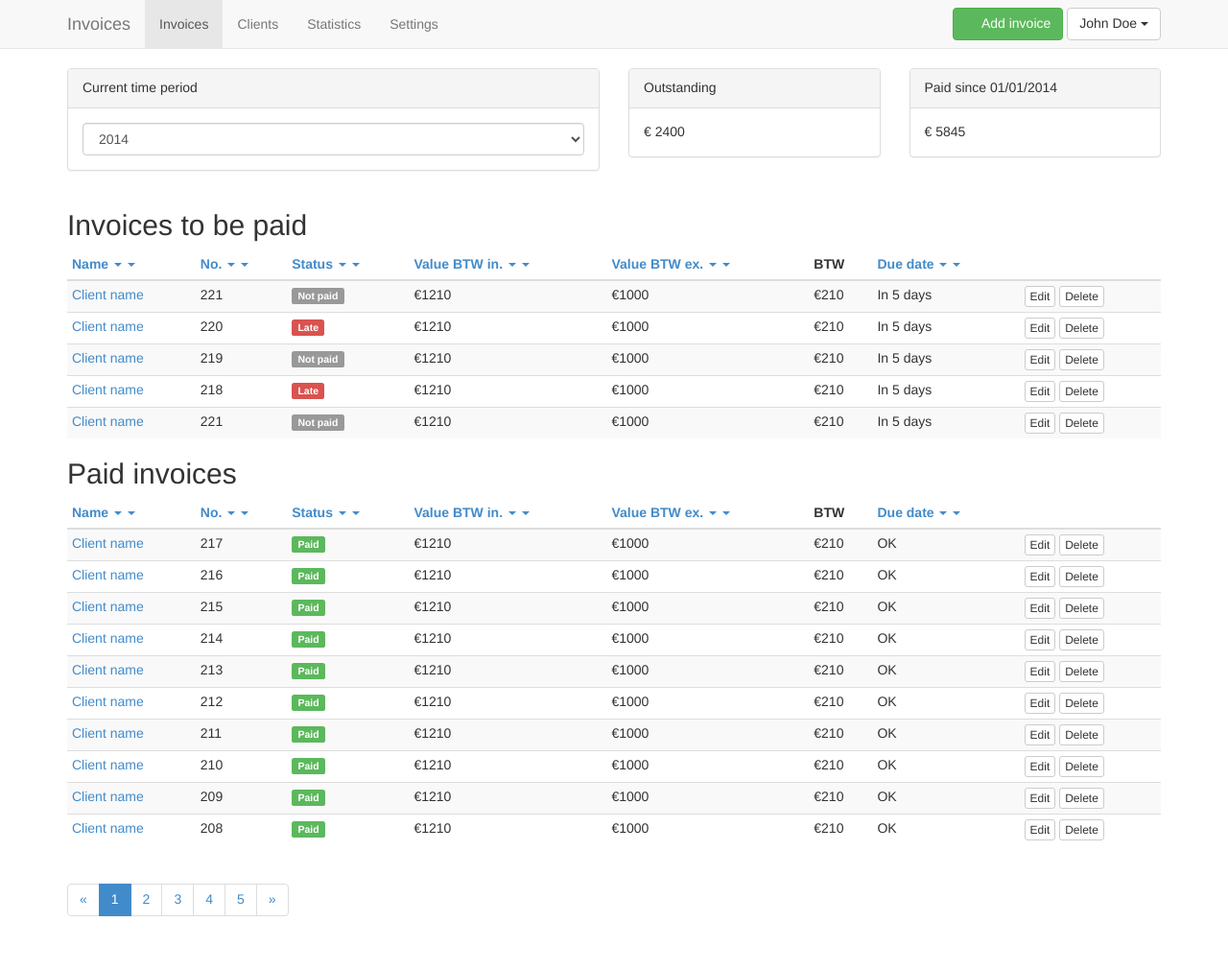
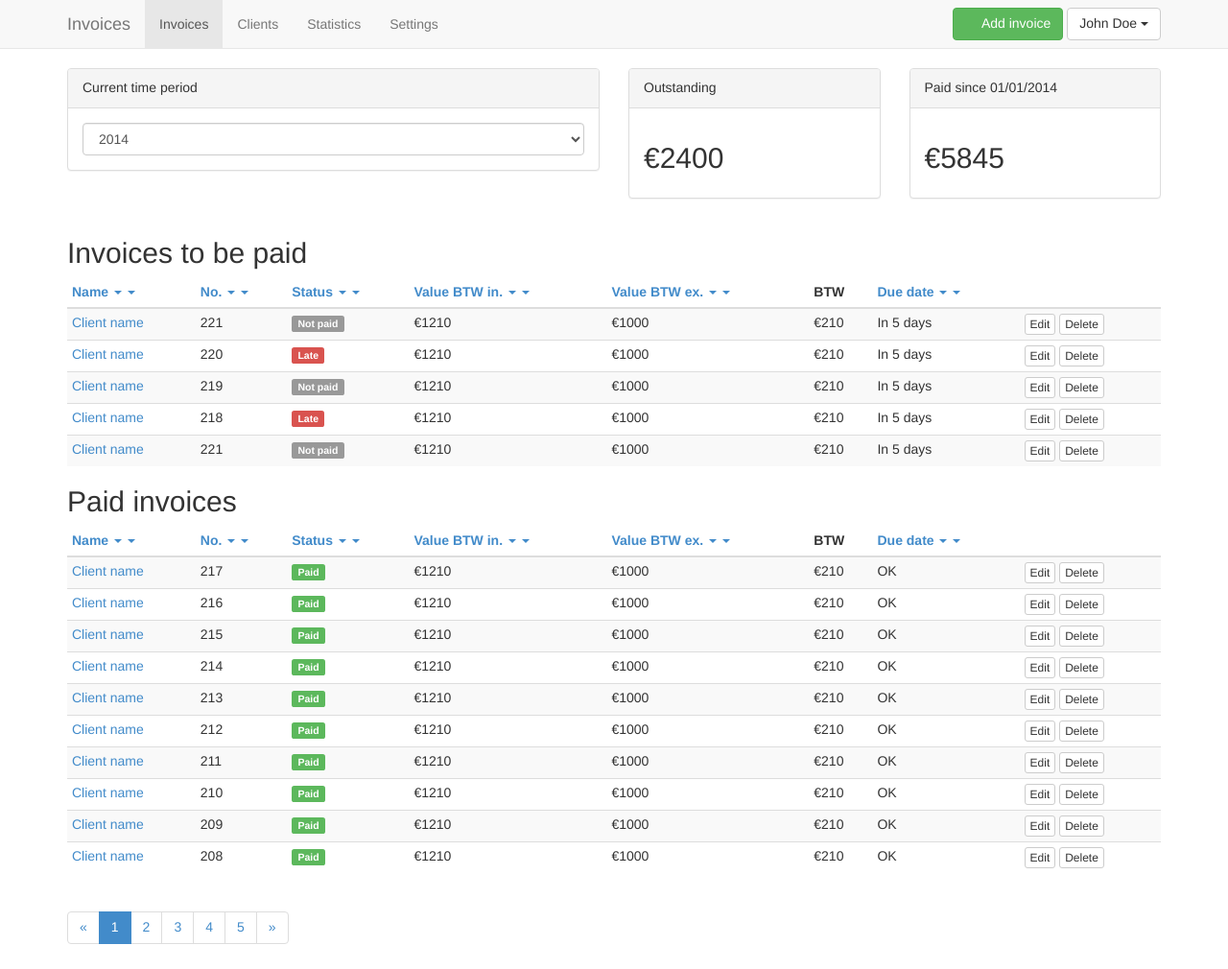
Before and after one commit to cybord/invoicing-html-prototype, a Jekyll site: the page built from invoices.html, in a window 1280 px wide. Shown: the whole page at 96% size. Built offline with Jekyll 4.4.1, drawn with Linux system fonts in a browser that asks for light colours; nearby versions of some CDN libraries; library files that are not in the unit come from our copies; Markdown is read by kramdown in place of the engine named in the settings; comment, search, counter and statistics services are not loaded; before the commit the page ends 981 px from its top, so only the background shows below that.

Commit message:
Bigger numbers for stats

```diff
--- a/invoices.html
+++ b/invoices.html
@@ -23,7 +23,7 @@ title: Invoices
         <div class="panel panel-default">
           <div class="panel-heading">Outstanding</div>
           <div class="panel-body">
-            € 2400
+            <h2>€2400</h2>
           </div>
         </div>
       </div>
@@ -32,7 +32,7 @@ title: Invoices
         <div class="panel panel-default">
           <div class="panel-heading">Paid since 01/01/2014</div>
           <div class="panel-body">
-            € 5845
+            <h2>€5845</h2>
           </div>
         </div>
       </div>
```
